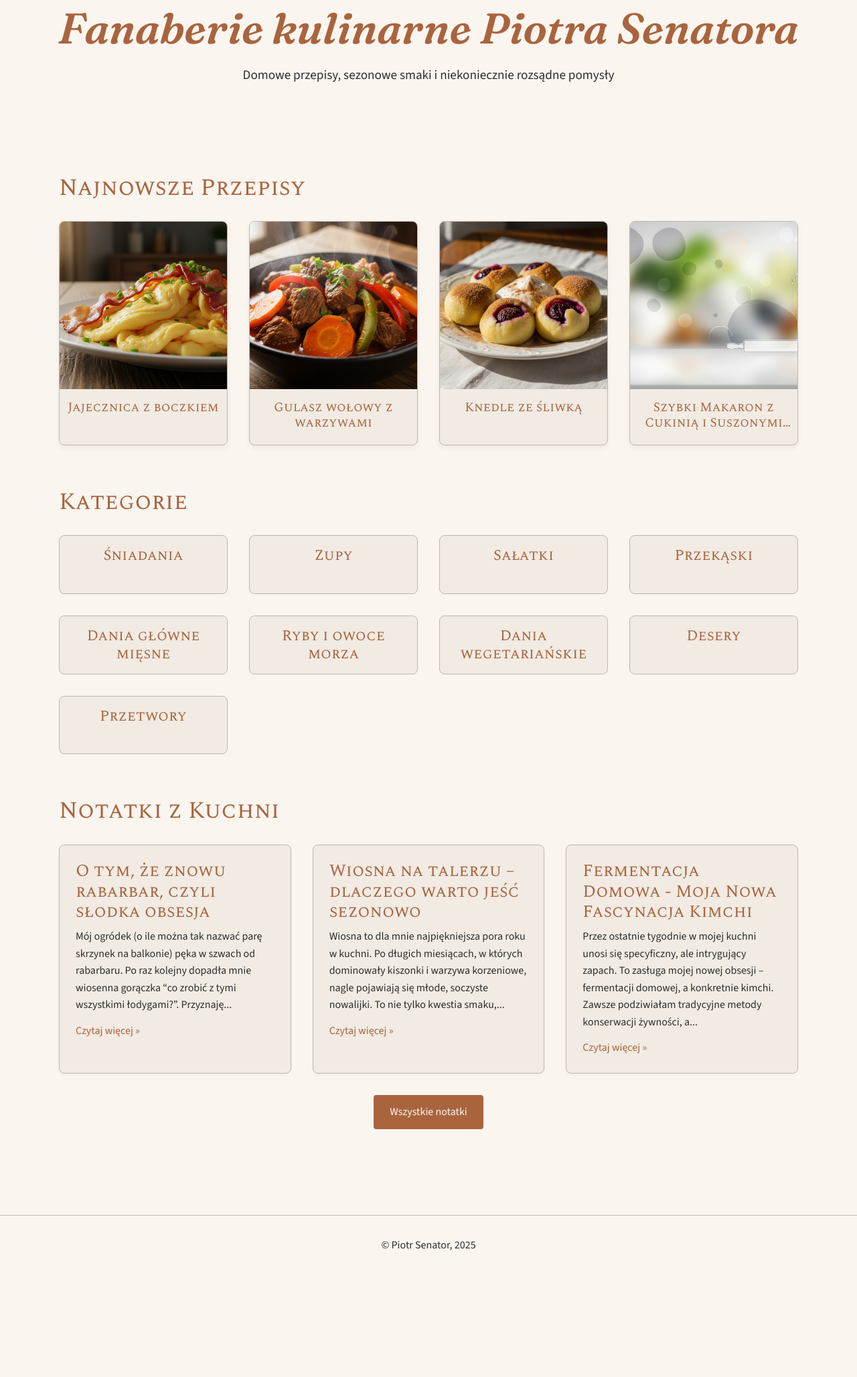
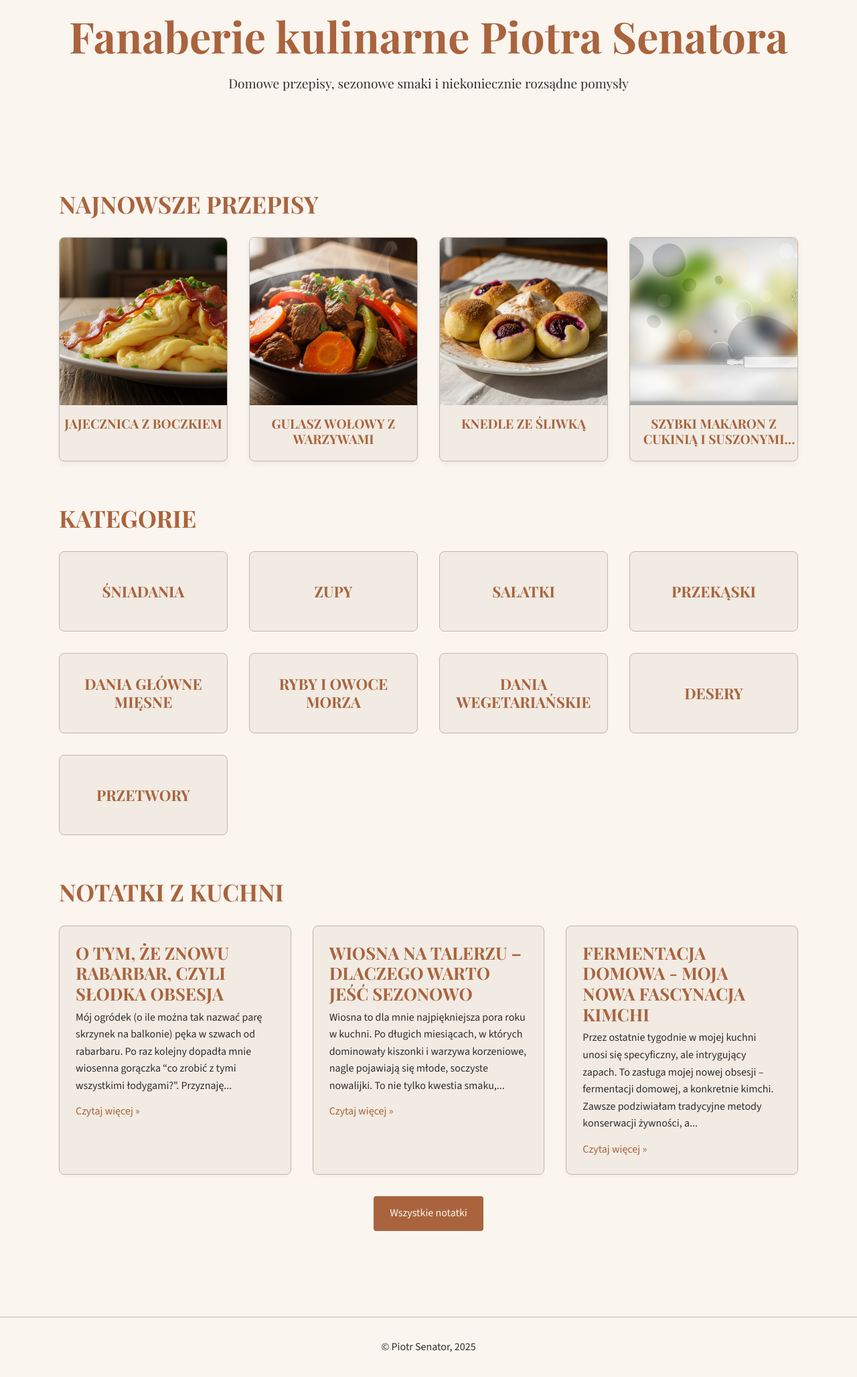
Before and after one commit to piotrsenator/kuchnia, a Jekyll site: the page built from index.html, in a window 1280 px wide. Shown: the whole page at 67% size. Built offline with Jekyll 4.4.1, drawn with Linux system fonts in a browser that asks for light colours; before the commit the page ends 1905 px from its top, so only the background shows below that.

Commit message:
Update style.css

```diff
--- a/assets/css/style.css
+++ b/assets/css/style.css
@@ -2,7 +2,7 @@
  * style.css
  * Globalne style dla kuchnia.senator.lu
  * Kolorystyka: naturalna, spokojna, elegancka
- * Typografia: czytelna, z charakterem (Source Sans 3, Playfair Display, Spectral SC, Fraunces)
+ * Typografia: czytelna, z charakterem (Source Sans 3, Playfair Display)
  * Siatka: responsywna
  */
 
@@ -31,23 +31,6 @@
     font-style: normal;
 }
 
-/* Spectral SC - Regular */
-@font-face {
-    font-family: 'Spectral SC';
-    src: url('../fonts/spectral-sc-v14-latin_latin-ext-regular.woff2') format('woff2');
-    font-weight: 400; /* Regular */
-    font-style: normal;
-}
-
-/* Fraunces - SemiBold Italic */
-@font-face {
-    font-family: 'Fraunces';
-    src: url('../fonts/fraunces-v37-latin_latin-ext-600italic.woff2') format('woff2');
-    font-weight: 600; /* SemiBold */
-    font-style: italic;
-}
-
-
 /* ==========================================================================
    0. Podstawowe resetowanie i ogólne style
    ========================================================================== */
@@ -64,9 +47,7 @@
 
     /* Fonty */
     --font-family-primary: 'Source Sans 3', sans-serif; /* Font dla tekstu głównego */
-    --font-family-secondary: 'Playfair Display', serif; /* Font dla nagłówków i tytułów, domyślne */
-    --font-family-headings: 'Spectral SC', serif; /* Nowy font dla wszystkich nagłówków h1-h6 */
-    --font-family-site-title: 'Fraunces', serif; /* Nowy font dla site-title */
+    --font-family-secondary: 'Playfair Display', serif; /* Font dla nagłówków i tytułów */
 
     /* Odstępy (Spacing - używane dla konsekwentnych paddingów/marginesów) */
     --spacing-xs: 0.5rem;   /* ~8px */
@@ -75,8 +56,6 @@
     --spacing-lg: 2rem;     /* ~32px */
     --spacing-xl: 3rem;     /* ~48px */
     --spacing-xxl: 4rem;    /* ~64px */
-    --spacing-xxs: 0.25rem; /* ~4px - dla minimalnego paddingu */
-
 
     /* Cienie */
     --shadow-sm: 0 2px 4px rgba(0, 0, 0, 0.03);
@@ -113,65 +92,34 @@ body {
    ========================================================================== */
 
 h1, h2, h3, h4, h5, h6,
+.site-title,
 .recipe-card-title,
 .category-card-title,
 .recipe-title,
 .note-title {
-    font-family: var(--font-family-headings); /* Nowy font dla wszystkich nagłówków */
-    font-weight: 400; /* Regularna waga dla Spectral SC, anulujemy bold */
+    font-family: var(--font-family-secondary); /* Użycie zmiennej */
+    font-weight: 700; /* Domyślna waga dla nagłówków (Playfair Display Bold) */
     color: var(--color-primary); /* Użycie zmiennej */
     line-height: 1.2;
     margin-bottom: 0.8em;
-    text-transform: none; /* Anulujemy kapitaliki dla wszystkich nagłówków */
 }
 
-/* Specyficzne stylowanie dla site-title (Fraunces SemiBold Italic) */
-.site-title {
-    font-family: var(--font-family-site-title); /* Nowy font dla site-title */
-    font-weight: 600; /* SemiBold */
-    font-style: italic; /* Italic */
-    font-size: 3rem; /* Zmniejszono główny tytuł */
-    margin-bottom: var(--spacing-xs);
-    color: var(--color-primary); /* Upewniamy się, że kolor jest zgodny z paletą */
-    text-transform: none; /* Upewniamy się, że nie ma kapitalików */
+/* Nagłówki poza h1 - kapitaliki */
+h2, h3, h4, h5, h6,
+.recipe-card-title,
+.category-card-title,
+.recipe-title,
+.note-title {
+    text-transform: uppercase;
 }
 
-/* site-subtitle i site-description-short używają Playfair Display */
-.site-subtitle {
-    font-family: var(--font-family-secondary);
-    font-weight: 400; /* Regularna waga, nie pogrubiona */
-    color: var(--color-text-dark);
-    font-size: 1.3rem;
-    margin-bottom: var(--spacing-sm);
-    text-transform: none; /* Upewnienie się, że nie ma kapitalików */
-    font-style: normal; /* Usunięto italic */
-}
-
+/* site-title i site-subtitle nie powinny być kapitalikami */
+.site-title,
+.site-subtitle,
 .site-description-short {
-    font-family: var(--font-family-primary); /* Powrót do Source Sans 3 dla opisu */
-    max-width: 700px;
-    margin: 0 auto var(--spacing-sm) auto;
-    color: var(--color-text-dark);
-    font-size: 1.2rem;
-    text-transform: none; /* Upewnienie się, że nie ma kapitalików */
-}
-.site-description-short p {
-    margin-bottom: var(--spacing-xs);
-}
-
-/* Opis przepisu - usunięto italic i bold */
-.recipe-description {
-    font-weight: 400; /* Standardowa waga, nie pogrubiona */
-    font-style: normal; /* Usunięto italic */
-    font-size: 1.2rem;
-    color: var(--color-text-dark);
-    margin-bottom: var(--spacing-lg);
-}
-
-/* Cytaty - usunięto italic i bold */
-.note-content blockquote {
-    font-style: normal; /* Usunięto italic */
-    font-weight: 400; /* Standardowa waga, nie pogrubiona */
+    text-transform: none;
+    font-family: var(--font-family-secondary); /* Użycie zmiennej */
+    color: var(--color-primary); /* Użycie zmiennej */
 }
 
 
@@ -179,9 +127,6 @@ h1 { font-size: 2.8rem; }
 h2 { font-size: 2.2rem; }
 h3 { font-size: 1.8rem; }
 h4 { font-size: 1.5rem; }
-h5 { font-size: 1.3rem; }
-h6 { font-size: 1.1rem; }
-
 
 /* Styl dla list w przepisach */
 .recipe-ingredients ul,
@@ -216,9 +161,34 @@ a:hover {
 
 .site-header {
     background-color: var(--color-background-light);
-    /* Minimalny padding dla nagłówka */
-    padding: var(--spacing-xxs) 0; /* Bardzo mały padding - 4px góra/dół */
+    /* Zmniejszony padding, aby zredukować puste miejsce pod nagłówkiem */
+    padding: var(--spacing-sm) 0 var(--spacing-sm); /* Zmieniono z md na sm (1rem góra/dół) */
     text-align: center;
+}
+
+.site-title {
+    font-size: 3rem;
+    margin-bottom: var(--spacing-xs); /* Użycie zmiennej */
+}
+
+.site-subtitle {
+    font-weight: 400; /* Regular dla podtytułu strony */
+    color: var(--color-text-dark); /* Użycie zmiennej */
+    font-size: 1.3rem;
+    font-style: normal; /* Usunięto italic */
+    margin-bottom: var(--spacing-sm); /* Zmniejszono z md na sm */
+}
+
+.site-description-short {
+    max-width: 700px;
+    /* Zmniejszony margines, aby zredukować puste miejsce */
+    margin: 0 auto var(--spacing-sm) auto; /* Zmieniono z lg na sm */
+    color: var(--color-text-dark); /* Użycie zmiennej */
+    font-size: 1.2rem;
+}
+
+.site-description-short p {
+    margin-bottom: var(--spacing-xs); /* Użycie zmiennej */
 }
 
 .site-footer {
@@ -303,7 +273,6 @@ a:hover {
 .main-content {
     max-width: 1200px;
     margin: 0 auto;
-    /* Usunięto padding-top i padding-bottom, by zmaksymalizować kontrolę przez margin-top sekcji */
     padding: 0 var(--spacing-md); /* Użycie zmiennej */
 }
 
@@ -321,9 +290,7 @@ a:hover {
 /* Pierwsza sekcja na stronie głównej nie potrzebuje górnego marginesu */
 /* Zaktualizowano na latest-recipes-section, usunięto featured-recipes-section */
 .main-content .hero-section:first-child,
-.main-content .latest-recipes-section:first-child,
-.main-content .categories-section:first-child, /* Dodano na wypadek, gdyby to była pierwsza sekcja */
-.main-content .notes-section:first-child { /* Dodano na wypadek, gdyby to była pierwsza sekcja */
+.main-content .latest-recipes-section:first-child {
     margin-top: 0;
 }
 
@@ -404,7 +371,7 @@ a:hover {
     -webkit-line-clamp: 2; /* Ograniczenie do 2 linii */
     -webkit-box-orient: vertical;
     white-space: normal; /* Upewnia się, że tekst się łamie */
-    text-transform: none; /* Anulujemy kapitaliki */
+    text-transform: uppercase; /* Zastosowanie kapitalików */
 }
 
 /* --- Kafelki kategorii (bez zdjęć) --- */
@@ -412,14 +379,14 @@ a:hover {
     background-color: var(--color-background-accent); /* Użycie zmiennej */
     border: 1px solid var(--color-secondary); /* Użycie zmiennej */
     border-radius: var(--border-radius-md); /* Użycie zmiennej */
-    padding: var(--spacing-sm) var(--spacing-md); /* Zmniejszony padding góra/dół dla mniejszej wysokości */
+    padding: var(--spacing-md); /* Użycie zmiennej */
     text-align: center;
     transition: background-color 0.3s ease;
-    min-height: auto; /* Usunięto sztywną minimalną wysokość */
+    min-height: 120px;
     display: flex;
     flex-direction: column;
-    justify-content: center; /* ZMIANA: Wyśrodkowanie zawartości w pionie */
-    align-items: center; /* ZMIANA: Wyśrodkowanie zawartości w poziomie */
+    justify-content: center;
+    align-items: center;
 }
 
 .category-card:hover {
@@ -428,17 +395,9 @@ a:hover {
 
 .category-card-title {
     font-size: 1.4rem;
-    margin: 0; /* Upewnij się, że nie ma dodatkowych marginesów, które by to psuły */
+    margin: 0;
     transition: color 0.3s ease;
-    text-transform: none; /* Anulujemy kapitaliki */
-    /* Dodatkowe reguły dla dwóch linii, jeśli tytuły kategorii mogą być długie */
-    min-height: calc(2 * 1.4rem * 1.2);
-    overflow: hidden;
-    display: -webkit-box;
-    -webkit-line-clamp: 2;
-    -webkit-box-orient: vertical;
-    white-space: normal;
-    text-align: center; /* Dodatkowo upewniamy się, że tekst w tytule jest wyśrodkowany */
+    text-transform: uppercase; /* Zastosowanie kapitalików */
 }
 
 .category-card:hover .category-card-title {
@@ -458,7 +417,7 @@ a:hover {
 .notes-section .note-entry h3 {
     font-size: 1.6rem;
     margin-bottom: var(--spacing-xs); /* Użycie zmiennej */
-    text-transform: none; /* Anulujemy kapitaliki */
+    text-transform: uppercase; /* Zastosowanie kapitalików */
 }
 
 .notes-section .note-entry p {
@@ -486,7 +445,15 @@ a:hover {
 .recipe-title {
     font-size: 3rem;
     margin-bottom: var(--spacing-sm); /* Użycie zmiennej */
-    text-transform: none; /* Anulujemy kapitaliki */
+    text-transform: uppercase; /* Zastosowanie kapitalików */
+}
+
+.recipe-description {
+    font-weight: 400; /* Usunięto bold */
+    font-size: 1.2rem;
+    font-style: normal; /* Usunięto italic */
+    color: var(--color-text-dark); /* Użycie zmiennej */
+    margin-bottom: var(--spacing-lg); /* Użycie zmiennej */
 }
 
 .recipe-content-wrapper {
@@ -561,7 +528,7 @@ a:hover {
 .note-title {
     font-size: 2.5rem;
     margin-bottom: var(--spacing-xs); /* Użycie zmiennej */
-    text-transform: none; /* Anulujemy kapitaliki */
+    text-transform: uppercase; /* Zastosowanie kapitalików */
 }
 
 .note-date {
@@ -586,7 +553,7 @@ a:hover {
     color: var(--color-primary); /* Użycie zmiennej */
     margin-top: var(--spacing-md); /* Użycie zmiennej */
     margin-bottom: 0.8rem;
-    text-transform: none; /* Anulujemy kapitaliki */
+    text-transform: uppercase; /* Zastosowanie kapitalików */
 }
 
 .note-content p {
@@ -620,46 +587,31 @@ a:hover {
 }
 
 /* --- Strona 404 --- */
-/* Kontener 404 powinien być opakowany w <div class="error-404-container">...</div> */
-.error-404-container {
-    /* Style dla kontenera 404 - IDENCZNE JAK DLA RECIPE-SINGLE */
-    max-width: 900px; /* Taka sama maksymalna szerokość jak przepis */
-    margin: var(--spacing-lg) auto; /* Centrowanie kontenera na stronie */
-    padding: var(--spacing-md); /* Padding jak przepis */
-    background-color: var(--color-background-accent); /* Tło jak przepis */
-    border-radius: var(--border-radius-md); /* Zaokrąglenie jak przepis */
-    box-shadow: var(--shadow-lg); /* Cień jak przepis */
-    text-align: center; /* Wyśrodkowanie tekstu i obrazów w kontenerze */
-    display: flex; /* Użyj flexbox, aby wyśrodkować zawartość wertykalnie */
+.error-404-page body {
+    display: flex;
+    justify-content: center;
+    align-items: center;
+    min-height: 100vh;
+    text-align: center;
     flex-direction: column;
-    justify-content: flex-start; /* ZMIANA TUTAJ: Wyrównanie do góry kontenera */
-    align-items: center; /* Wyśrodkowanie w poziomie (dla elementów flex) */
-    min-height: calc(100vh - var(--header-height, 0px) - var(--footer-height, 0px)); /* Upewnij się, że kontener jest wystarczająco wysoki */
 }
 
-/* Dostosuj styl nagłówka i paragrafów wewnątrz kontenera 404 */
-.error-404-container .error-title { /* Użyj error-title, jeśli taka klasa jest w HTML */
-    font-family: var(--font-family-headings); /* Aby używał Spectral SC */
-    font-size: 3rem; /* Dostosowanie rozmiaru nagłówka dla 404 */
-    color: var(--color-primary);
-    margin-bottom: var(--spacing-sm);
-    text-transform: none; /* Upewniamy się, że nie ma kapitalików */
-}
-
-.error-404-container .error-message,
-.error-404-container .error-suggestion {
-    font-size: 1.2rem;
-    color: var(--color-text-dark);
-    margin-bottom: var(--spacing-md);
+.error-404-container {
+    display: flex;
+    flex-direction: column;
+    justify-content: center;
+    align-items: center;
+    text-align: center;
+    min-height: calc(100vh - var(--header-height, 0px) - var(--footer-height, 0px));
 }
 
 .error-image {
     max-width: 100%;
     height: auto;
-    display: block; /* Upewnia się, że obraz jest elementem blokowym dla margin:auto */
-    width: 400px; /* Zapewnia stałą szerokość obrazu na większych ekranach */
-    margin: var(--spacing-md) auto; /* Dodano margines dla lepszego odstępu i wyśrodkowanie */
+    display: block;
+    width: 400px;
 }
+
 /* ==========================================================================
    5. Media Queries (Responsywność)
    ========================================================================== */
@@ -670,7 +622,6 @@ a:hover {
 @media (min-width: 768px) {
     h1 { font-size: 3.5rem; }
     h2 { font-size: 2rem; }
-    h3 { font-size: 1.6rem; } /* Przywrócono, aby było spójne ze Spectral SC */
 
     .site-title { font-size: 3.5rem; }
     .site-subtitle { font-size: 1.5rem; }
@@ -680,6 +631,7 @@ a:hover {
     }
 
     .recipes-grid,
+    /* Usunięto .featured-recipes-grid */
     .latest-recipes-grid,
     .categories-grid,
     .notes-grid {
@@ -699,8 +651,7 @@ a:hover {
     }
 
     .recipe-single,
-    .note-single,
-    .error-404-container { /* Dodano 404 */
+    .note-single {
         padding: var(--spacing-lg); /* Użycie zmiennej */
     }
 }
@@ -709,7 +660,6 @@ a:hover {
 @media (min-width: 1024px) {
     h1 { font-size: 4rem; }
     h2 { font-size: 2.2rem; }
-    h3 { font-size: 1.8rem; } /* Przywrócono, aby było spójne ze Spectral SC */
 
     .site-title { font-size: 4rem; }
     .site-subtitle { font-size: 1.7rem; }
@@ -719,6 +669,7 @@ a:hover {
     }
 
     .recipes-grid,
+    /* Usunięto .featured-recipes-grid */
     .latest-recipes-grid,
     .categories-grid {
         grid-template-columns: repeat(4, 1fr); /* 4 kolumny na desktopie */
@@ -744,6 +695,7 @@ a:hover {
     }
 
     .recipes-grid,
+    /* Usunięto .featured-recipes-grid */
     .latest-recipes-grid,
     .categories-grid,
     .notes-grid {
@@ -755,7 +707,6 @@ a:hover {
         width: 80%;
     }
 }
-
 
 /* ==========================================================================
    6. Dodatkowe style dla drukowania (Print Styles)
@@ -778,6 +729,7 @@ a:hover {
     .site-header,
     .site-footer,
     .hero-section,
+    /* Usunięto .featured-recipes-section */
     .latest-recipes-section,
     .categories-section,
     .notes-section,
@@ -809,9 +761,7 @@ a:hover {
         font-size: 2.2rem;
         color: #000;
         margin-bottom: var(--spacing-xs); /* Użycie zmiennej */
-        font-family: var(--font-family-headings); /* Font dla nagłówków */
-        text-transform: none; /* Anulujemy kapitaliki */
-        font-weight: 400;
+        text-transform: uppercase; /* Zastosowanie kapitalików */
     }
 
     .recipe-description {
@@ -881,9 +831,7 @@ a:hover {
         font-size: 1.5rem;
         color: #000;
         margin-bottom: 0.8rem;
-        font-family: var(--font-family-headings); /* Font dla nagłówków */
-        text-transform: none; /* Anulujemy kapitaliki */
-        font-weight: 400;
+        text-transform: uppercase; /* Zastosowanie kapitalików */
     }
 
     .recipe-ingredients ul,
```
